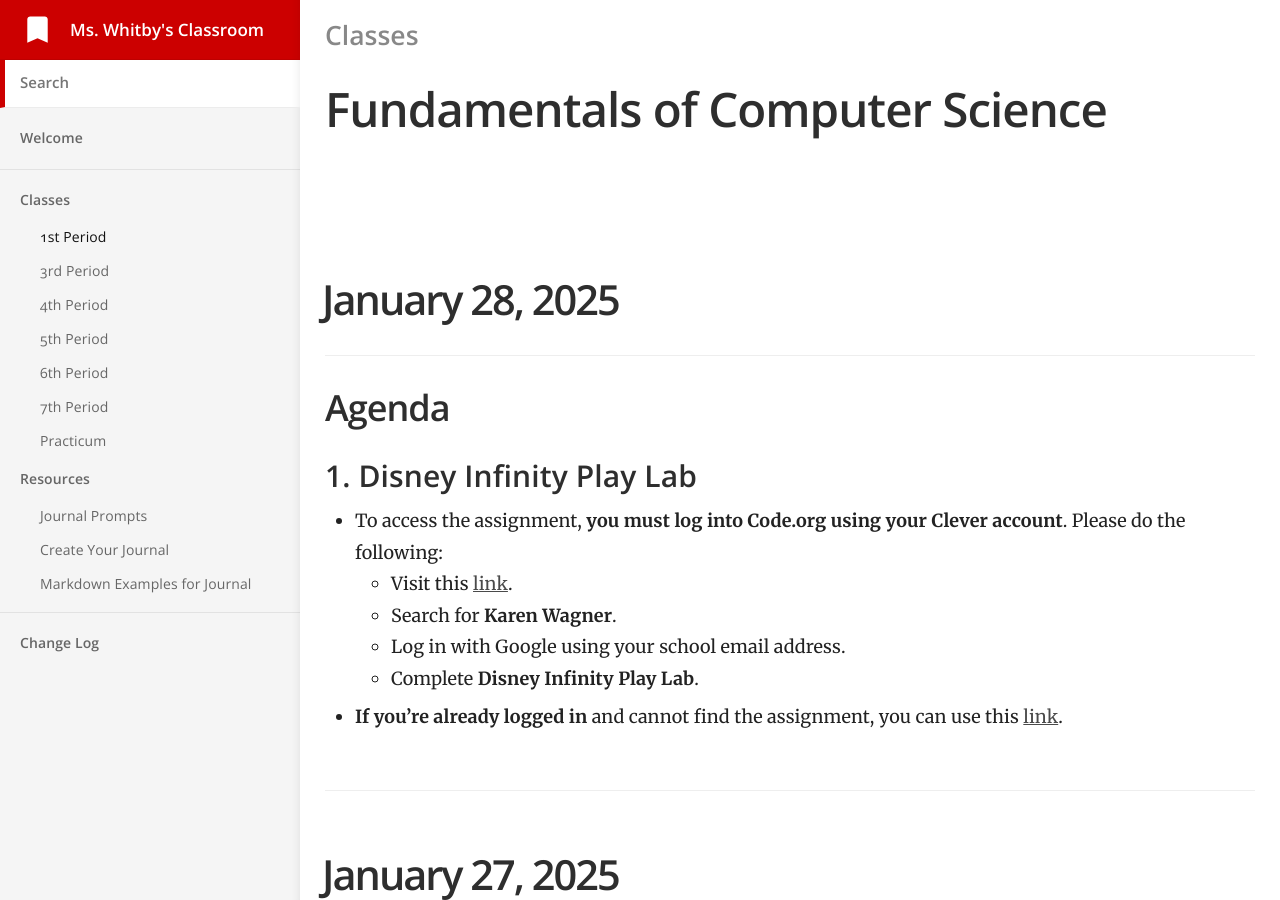
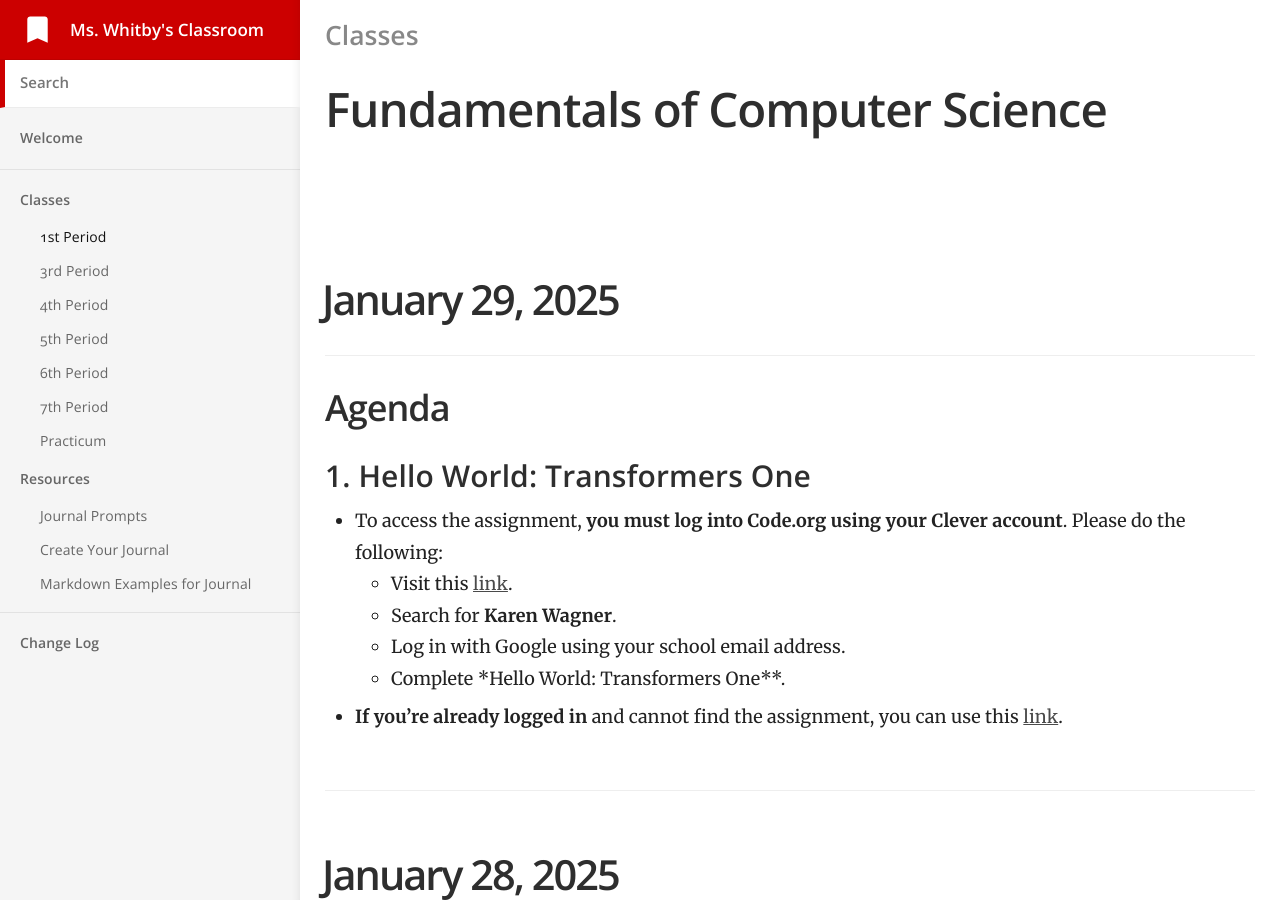
Before and after one commit to mswhitby/classroom, a Jekyll site: the page built from _docs/classes/1st.md, in a window 1280 px wide and 900 px high. Built offline with Jekyll 4.4.1, drawn with Linux system fonts in a browser that asks for light colours.

Commit message:
Updated Lesson

```diff
--- a/_docs/classes/1st.md
+++ b/_docs/classes/1st.md
@@ -4,6 +4,22 @@ subtitle: Fundamentals of Computer Science
 category: Classes
 order: 1
 ---
+
+# January 29, 2025
+
+## Agenda
+
+### 1. Hello World: Transformers One
+
+- To access the assignment, **you must log into Code.org using your Clever account**. Please do the following:
+    - Visit this [link](https://clever.com/oauth/district-picker?client_id=2f27405716644a951b23&redirect_uri=https%3A%2F%2Fstudio.code.org%2Fusers%2Fauth%2Fclever%2Fcallback&response_type=code&state=ede33ff61289cf32708a0f54079cdd23e31d0b0a02b0e0e8).
+    - Search for **Karen Wagner**.
+    - Log in with Google using your school email address.
+    - Complete *Hello World: Transformers One**.
+
+- **If you're already logged in** and cannot find the assignment, you can use this [link](https://studio.code.org/s/hello-world-transformers-one-2024).
+
+----
 
 # January 28, 2025
 
```
